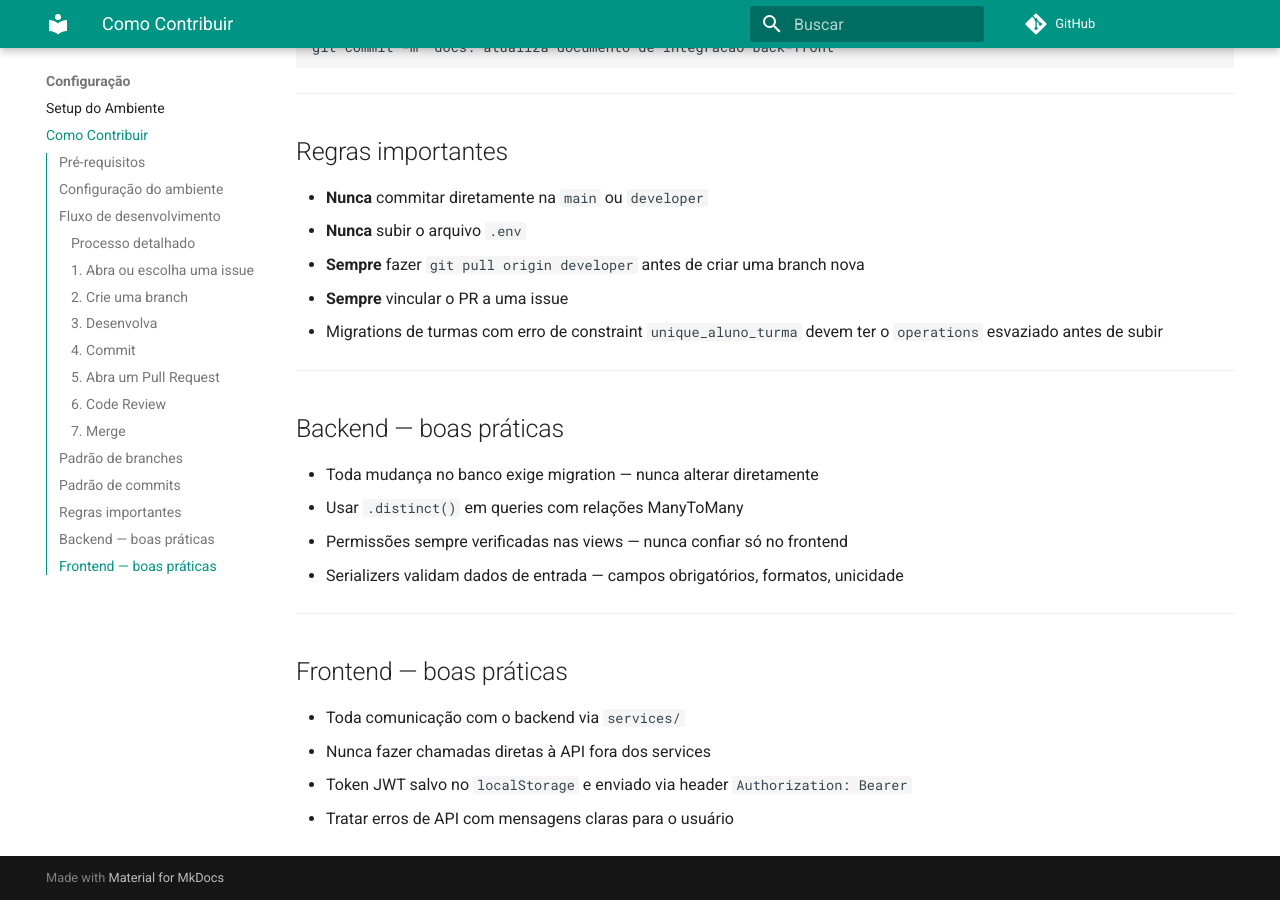
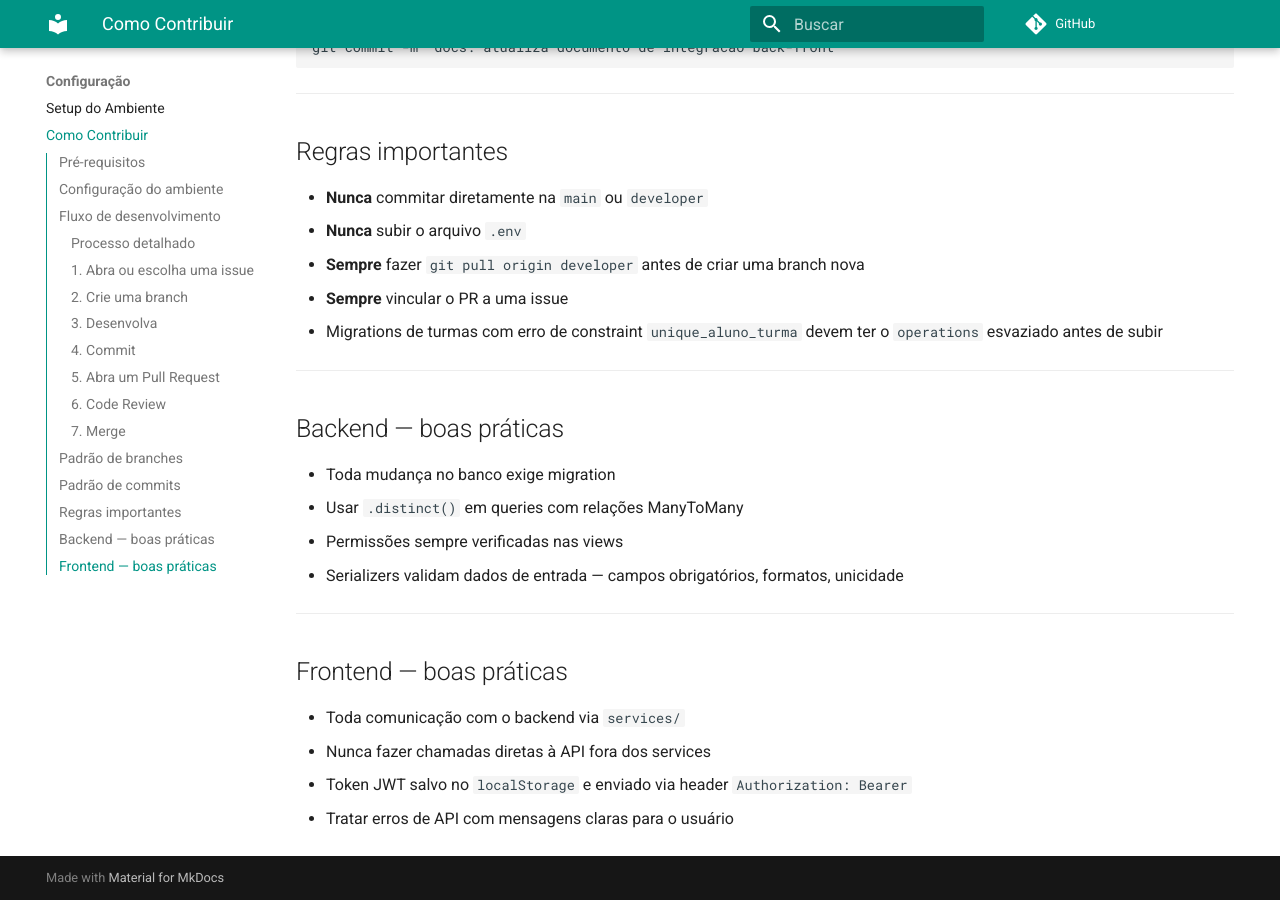
Before and after one commit to FGA0138-MDS-Ajax/2026.1-T03-Turing, an MkDocs documentation site: the page built from docs/como_contribuir.md, in a window 1280 px wide and 900 px high, scrolled down 3245 px. Built offline with MkDocs 1.6.1 and Material for MkDocs 9.7.7, drawn with Linux system fonts in a browser that asks for light colours; comment, search, counter and statistics services are not loaded.

Commit message:
docs: correção de documentos

```diff
--- a/docs/como_contribuir.md
+++ b/docs/como_contribuir.md
@@ -125,9 +125,9 @@ git commit -m "docs: atualiza documento de integracao back-front"
 
 ## Backend — boas práticas
 
-- Toda mudança no banco exige migration — nunca alterar diretamente
+- Toda mudança no banco exige migration
 - Usar `.distinct()` em queries com relações ManyToMany
-- Permissões sempre verificadas nas views — nunca confiar só no frontend
+- Permissões sempre verificadas nas views
 - Serializers validam dados de entrada — campos obrigatórios, formatos, unicidade
 
 ---
```
Also changed, not shown: docs/setup_ambiente.md (+1 -1 lines).
